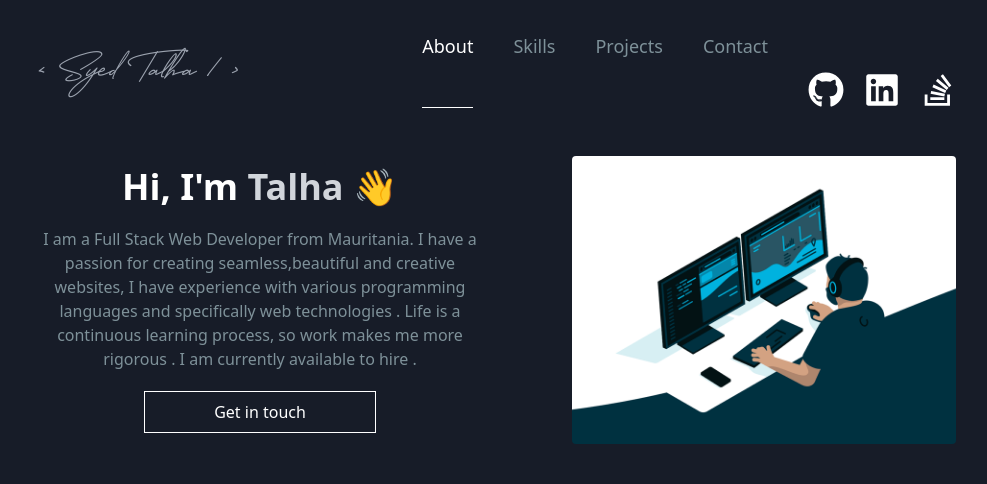
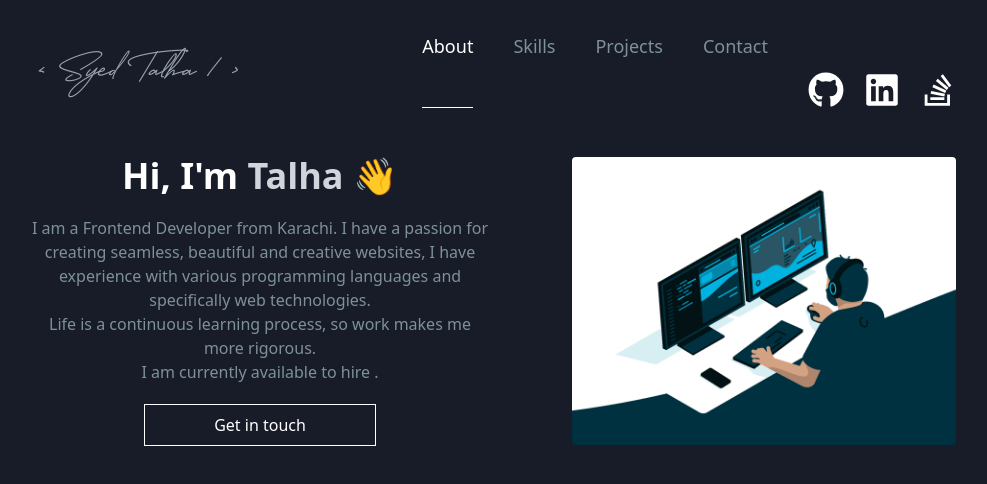
Before and after one commit to talhashah-dev/portfolio, a React (Create React App) app: page / in a window 1280 px wide. Shown: the top 484 px of the page, without its empty margins (148-1135 px from the left). Built offline with nearby package versions, Linux system fonts and the light colour scheme.

Commit message:
modified about page text

```diff
--- a/src/pages/About.jsx
+++ b/src/pages/About.jsx
@@ -8,11 +8,13 @@ function About() {
         <div className="w-1/2 max-[426px]:w-full text-center">
           <h1 className="text-4xl font-bold mb-5">Hi, I'm <span className="text-gray-300">Talha</span> 👋</h1>
           <p className="text-[#7e9199] mb-5">
-            I am a Full Stack Web Developer from Mauritania. I have a passion
-            for creating seamless,beautiful and creative websites, I have
+            I am a Frontend Developer from Karachi. I have a passion
+            for creating seamless, beautiful and creative websites, I have
             experience with various programming languages and specifically web
-            technologies . Life is a continuous learning process, so work makes
-            me more rigorous . I am currently available to hire .
+            technologies. <br />
+            Life is a continuous learning process, so work makes
+            me more rigorous. <br />
+            I am currently available to hire .
           </p>
           <a href="mailto:syedt.in00@gmail.com" className="border border-white p-2 hover:border-[#00B2DF] hover:text-[#00B2DF] transition-all inline-block w-1/2 max-[426px]:w-full">Get in touch</a>
         </div>
```
